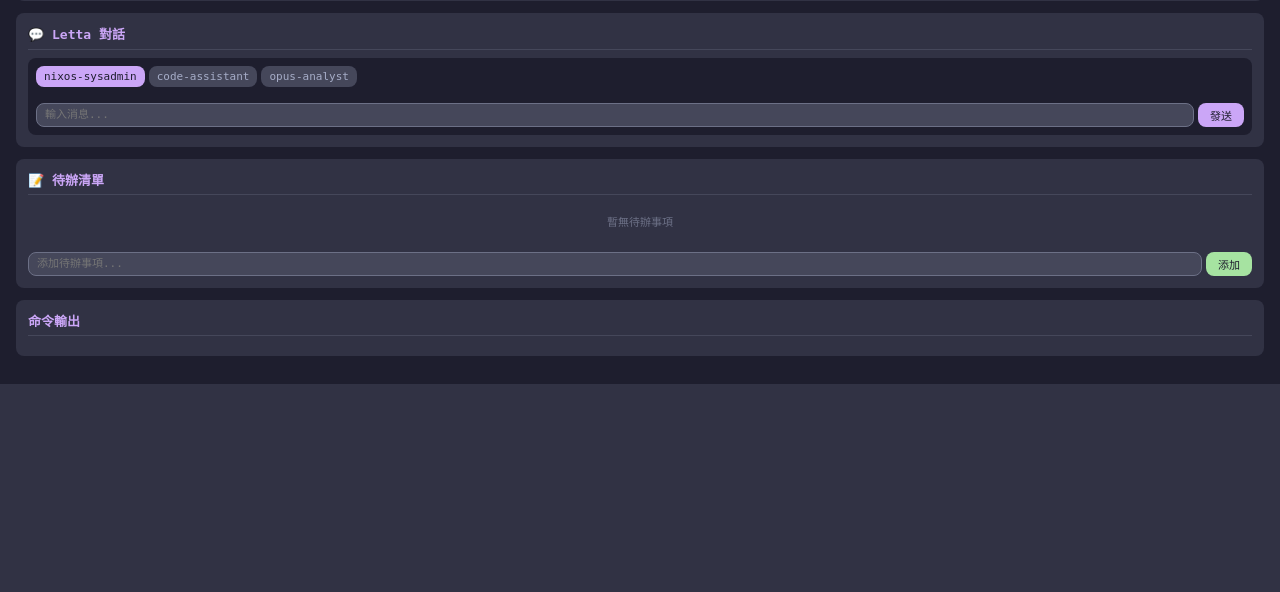
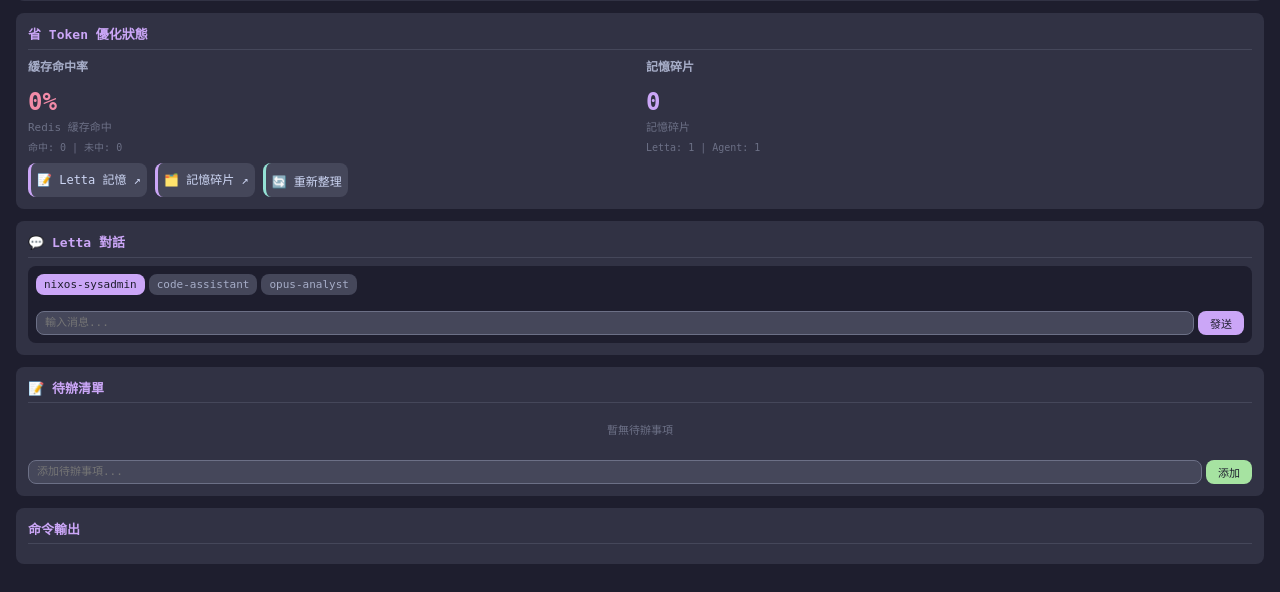
Before and after one commit to mohdfaiz10101-cmyk/my-nixos, a Flask app: page / in a window 1280 px wide. Shown: the part 473-1065 px from the top of the page. Before the commit the page ends 857 px from the top, so only its background shows below. Run offline with Flask 3, Linux system fonts and the light colour scheme; a database or web service that is not in the repository returns one stand-in record (values such as "Sample title"); data that the repository does not hold is empty.

Commit message:
feat: 完整省Token優化 + Obsidian記憶管理系統
- Continue 配置升級：智譜 GLM 走 LiteLLM，加入 GLM-4.7/4.5-Air
- Dashboard 增強：省 Token 統計面板（Redis 緩存命中率、記憶碎片數）
- Obsidian 已安裝（flatpak）
- Letta→Obsidian 雙向同步腳本（已有版本歷史記錄）
- 記憶碎片整合系統（自動標籤、重要性評分、30天歸檔）
- 待辦清單面板（LocalStorage 持久化）
- fcitx5 每窗口記憶配置確認有效

Co-Authored-By: Claude Opus 4.6 (1M context) <noreply@anthropic.com>

```diff
--- a/dashboard/app.py
+++ b/dashboard/app.py
@@ -168,11 +168,12 @@ def api_status():
 
 @app.route("/api/token-stats")
 def api_token_stats():
-    """获取 Token 使用统计"""
+    """获取 Token 使用统计与省 Token 优化状态"""
     stats = {
         "redis": {"hits": 0, "misses": 0, "hit_rate": 0},
         "letta": {"agents": 0, "total_memories": 0},
-        "obsidian": {"letta_files": 0, "fragment_files": 0},
+        "obsidian": {"letta_files": 0, "fragment_files": 0, "total_fragments": 0},
+        "models": {"local": ["qwen3:8b", "deepseek-r1:14b"], "cloud": ["glm-4.7", "gemini-flash", "claude-opus"]},
     }
 
     # Redis 缓存统计
@@ -212,11 +213,45 @@ def api_token_stats():
         letta_path = Path.home() / "Documents" / "Obsidian" / "Letta-Memory"
         frag_path = Path.home() / "Documents" / "Obsidian" / "Memory-Fragments"
         stats["obsidian"]["letta_files"] = len(list(letta_path.glob("*.md"))) if letta_path.exists() else 0
-        stats["obsidian"]["fragment_files"] = len(list(frag_path.glob("*.md"))) if frag_path.exists() else 0
+        if frag_path.exists():
+            md_files = list(frag_path.glob("*.md"))
+            stats["obsidian"]["fragment_files"] = len(md_files)
+            # 统计碎片数量
+            for f in md_files:
+                if f.name != "INDEX.md":
+                    content = f.read_text()
+                    stats["obsidian"]["total_fragments"] += content.count("## [")
     except:
         pass
 
     return jsonify(stats)
+
+
+@app.route("/api/obsidian-stats")
+def api_obsidian_stats():
+    """获取 Obsidian 记忆碎片详细统计"""
+    from pathlib import Path
+    result = {"categories": [], "total_fragments": 0}
+    try:
+        frag_path = Path.home() / "Documents" / "Obsidian" / "Memory-Fragments"
+        index_file = frag_path / "INDEX.md"
+        if index_file.exists():
+            content = index_file.read_text()
+            # 解析统计信息
+            import re
+            match = re.search(r'\*\*(\d+)\*\*.*?碎片.*?\*\*(\d+)\*\*.*?标签', content)
+            if match:
+                result["total_fragments"] = int(match.group(1))
+                total_tags = int(match.group(2))
+            # 解析分类
+            for line in content.split("\n"):
+                if "- [[" in line:
+                    match = re.search(r'\[\[([^\]]+)\)\]\s*\((\d+)\s*个\)', line)
+                    if match:
+                        result["categories"].append({"name": match.group(1), "count": int(match.group(2))})
+    except:
+        pass
+    return jsonify(result)
 
 
 @app.route("/api/letta-memory")
--- a/dashboard/templates/index.html
+++ b/dashboard/templates/index.html
@@ -166,6 +166,25 @@ h1 { font-size: 18px; color: var(--blue); margin-bottom: 4px; }
 </div>
 
 <div class="section">
+  <div class="section-title">省 Token 優化狀態</div>
+  <div class="status-grid">
+    <div>
+      <h3 style="font-size:12px;color:var(--subtext);margin-bottom:8px;">緩存命中率</h3>
+      <div id="cache-stats"></div>
+    </div>
+    <div>
+      <h3 style="font-size:12px;color:var(--subtext);margin-bottom:8px;">記憶碎片</h3>
+      <div id="memory-stats"></div>
+    </div>
+  </div>
+  <div style="margin-top:8px;display:flex;gap:8px;flex-wrap:wrap;">
+    <a href="obsidian://open?vault=Obsidian&file=Letta-Memory%2FINDEX.md" class="btn" style="border-left:3px solid var(--mauve);">📝 Letta 記憶 ↗</a>
+    <a href="obsidian://open?vault=Obsidian&file=Memory-Fragments%2FINDEX.md" class="btn" style="border-left:3px solid var(--mauve);">🗂️ 記憶碎片 ↗</a>
+    <button class="btn" style="border-left:3px solid var(--teal);" onclick="runCmd('memory-manage', true, false)">🔄 重新整理</button>
+  </div>
+</div>
+
+<div class="section">
   <div class="section-title">💬 Letta 對話</div>
   <div class="chat-panel">
     <div class="chat-header">
@@ -197,6 +216,7 @@ h1 { font-size: 18px; color: var(--blue); margin-bottom: 4px; }
 
 <script>
 let statusData = null;
+let tokenStats = null;
 let currentAgent = 'nixos-sysadmin';
 
 async function refreshStatus() {
@@ -207,6 +227,33 @@ async function refreshStatus() {
   } catch (e) {
     console.error('Status fetch failed:', e);
   }
+  try {
+    const resp = await fetch('/api/token-stats');
+    tokenStats = await resp.json();
+    renderTokenStats();
+  } catch (e) {
+    console.error('Token stats fetch failed:', e);
+  }
+}
+
+function renderTokenStats() {
+  if (!tokenStats) return;
+  const cacheRate = tokenStats.redis.hit_rate;
+  const cacheCls = cacheRate > 50 ? 'var(--green)' : cacheRate > 20 ? 'var(--yellow)' : 'var(--red)';
+  document.getElementById('cache-stats').innerHTML = `
+    <div style="font-size:24px;font-weight:bold;color:${cacheCls};">${cacheRate}%</div>
+    <div style="font-size:11px;color:var(--dim);">Redis 緩存命中</div>
+    <div style="font-size:10px;color:var(--dim);margin-top:4px;">
+      命中: ${tokenStats.redis.hits} | 未中: ${tokenStats.redis.misses}
+    </div>
+  `;
+  document.getElementById('memory-stats').innerHTML = `
+    <div style="font-size:24px;font-weight:bold;color:var(--mauve);">${tokenStats.obsidian.total_fragments}</div>
+    <div style="font-size:11px;color:var(--dim);">記憶碎片</div>
+    <div style="font-size:10px;color:var(--dim);margin-top:4px;">
+      Letta: ${tokenStats.letta.total_memories} | Agent: ${tokenStats.letta.agents}
+    </div>
+  `;
 }
 
 function renderStatus() {
```
